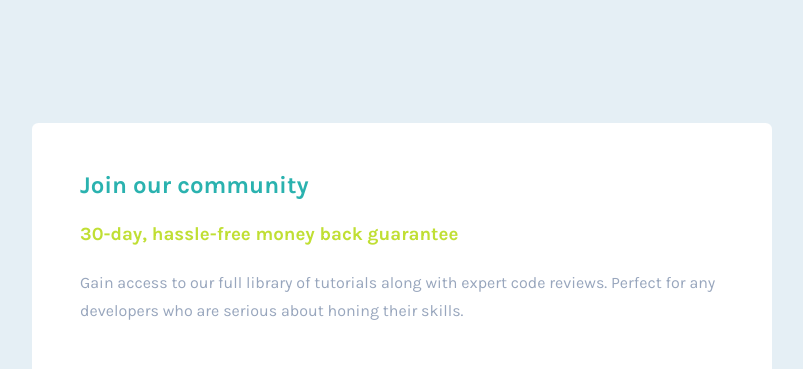
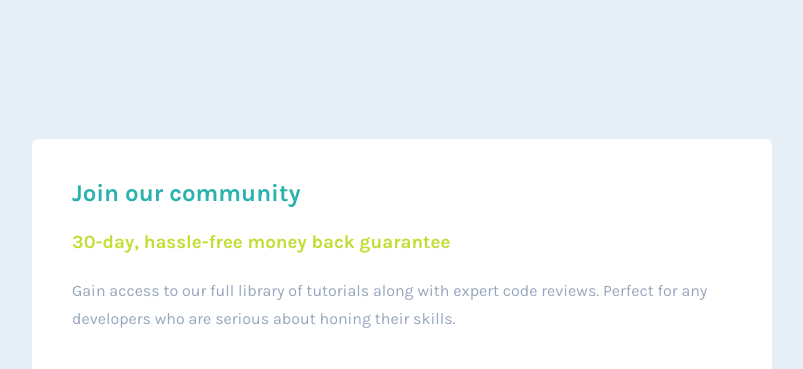
Before and after one commit to Godonway/single_price-grid-component, a plain HTML site: page index.html in a window 1280 px wide. Shown: the top 369 px of the page, without its empty margins (238-1041 px from the left). Drawn offline with Linux system fonts and the light colour scheme.

Commit message:
padding 3 - 2.5 all sections

```diff
--- a/style.css
+++ b/style.css
@@ -154,7 +154,7 @@ section.service_benefits{
     section.service_benefits,
     section.service_brief_info,
     section.about_subscrition{
-      padding:3rem;
+      padding:2.5rem;
           }
 
     .subs_price{
```
